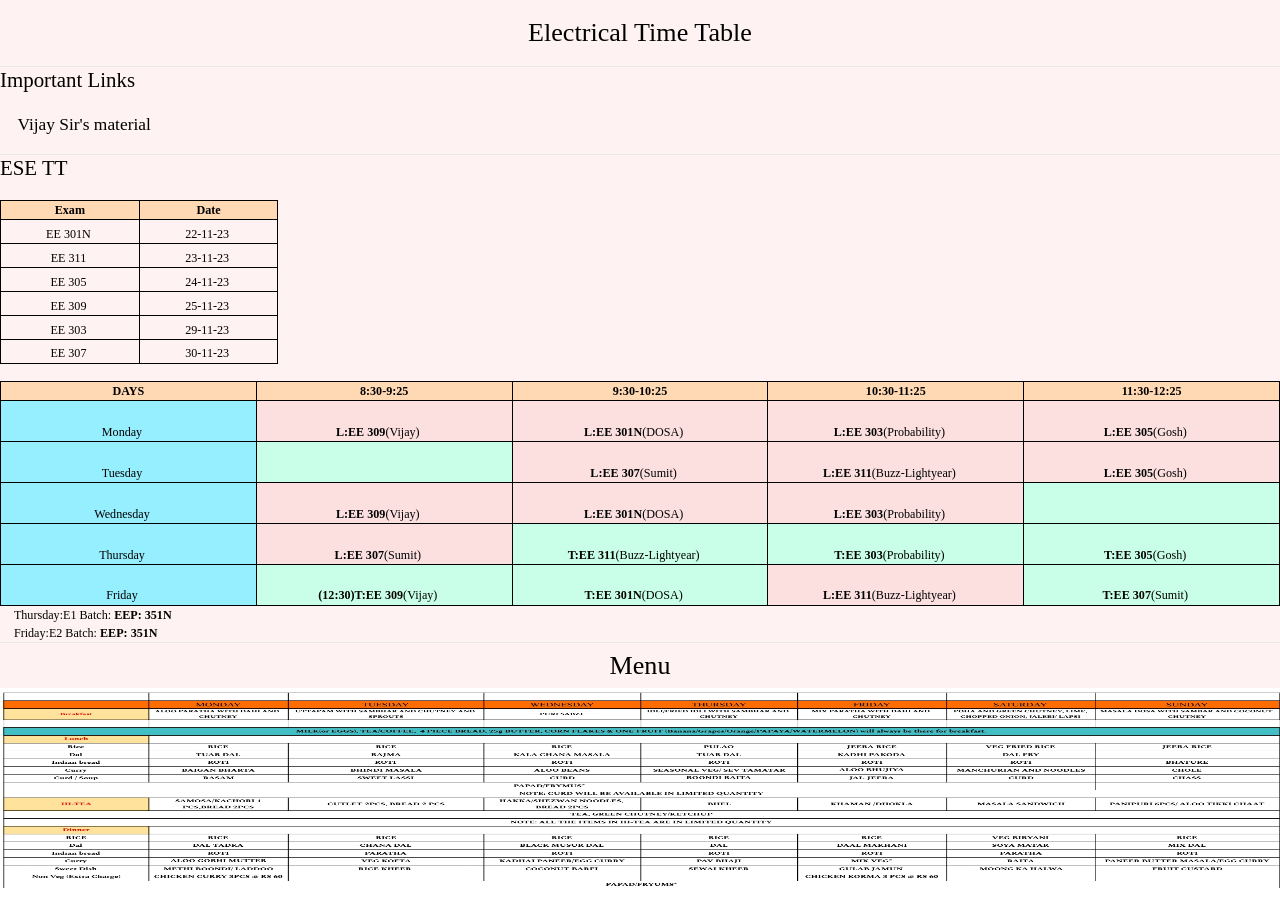
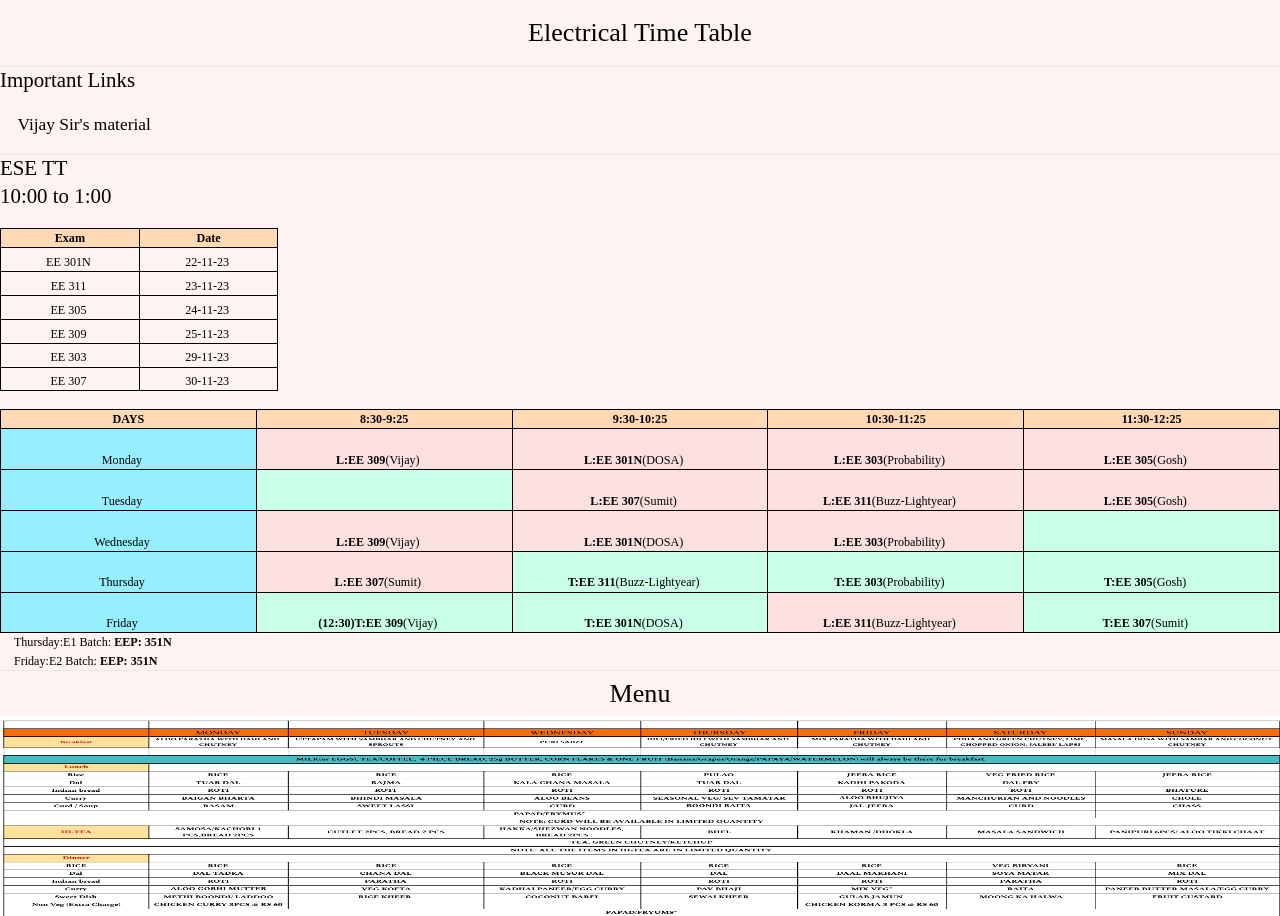
Before and after one commit to Shuffled720/2023-24-TT, a Next.js app: page / in a window 1280 px wide. Before the commit the page ends 888 px from the top, so only its background shows below. Built offline with nearby package versions, Linux system fonts and the light colour scheme; a web font is replaced by a local one.

Commit message:
time added

```diff
--- a/components/ExamTT.jsx
+++ b/components/ExamTT.jsx
@@ -4,6 +4,7 @@ const ExamTT = () => {
     return (
         <>
             <h1 className=" text-2xl">ESE TT</h1>
+            <h1 className=" text-2xl">10:00 to 1:00</h1>
             <table className="table-fixed w-80 text-center my-5">
                 <thead>
                     <tr key="">
```
